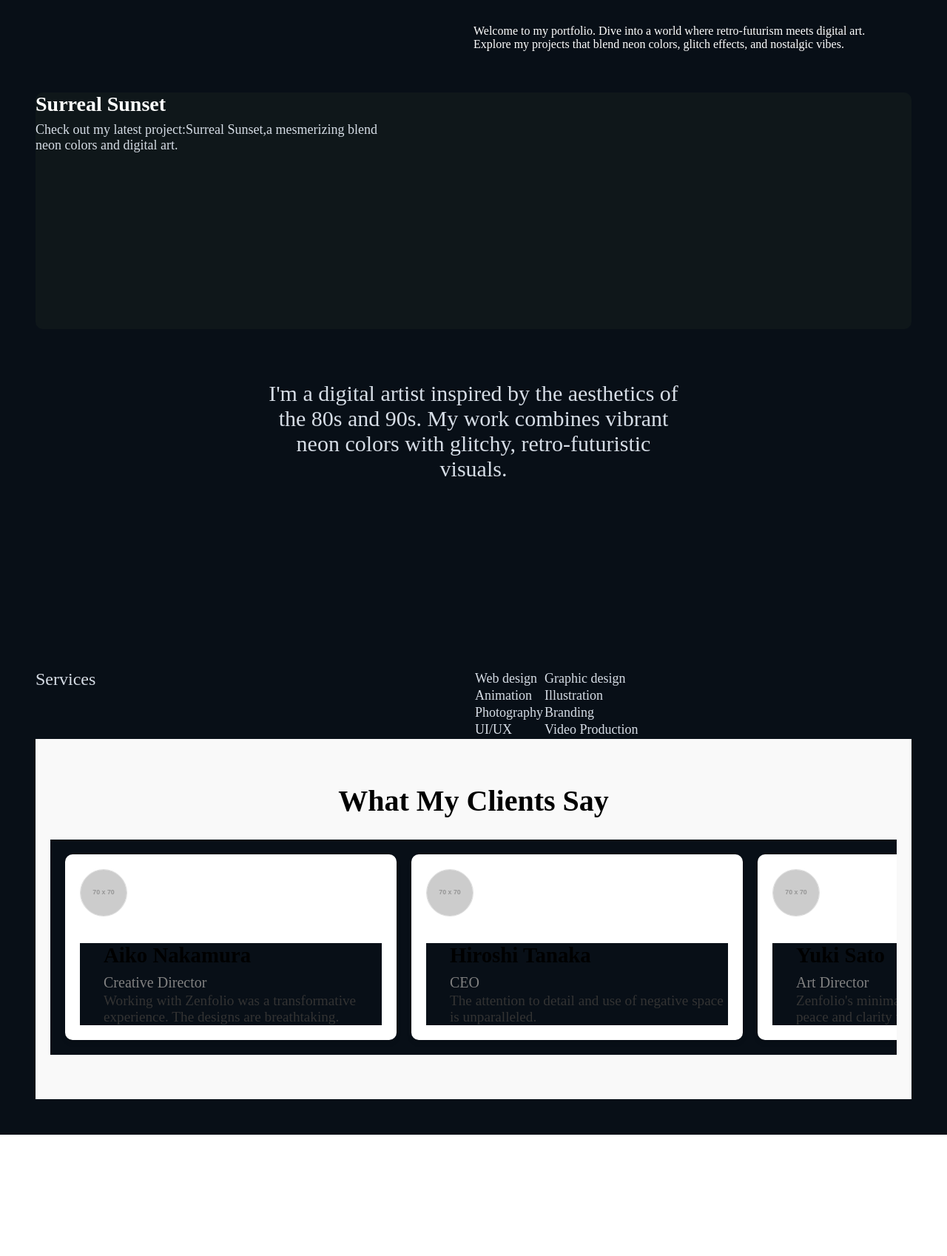
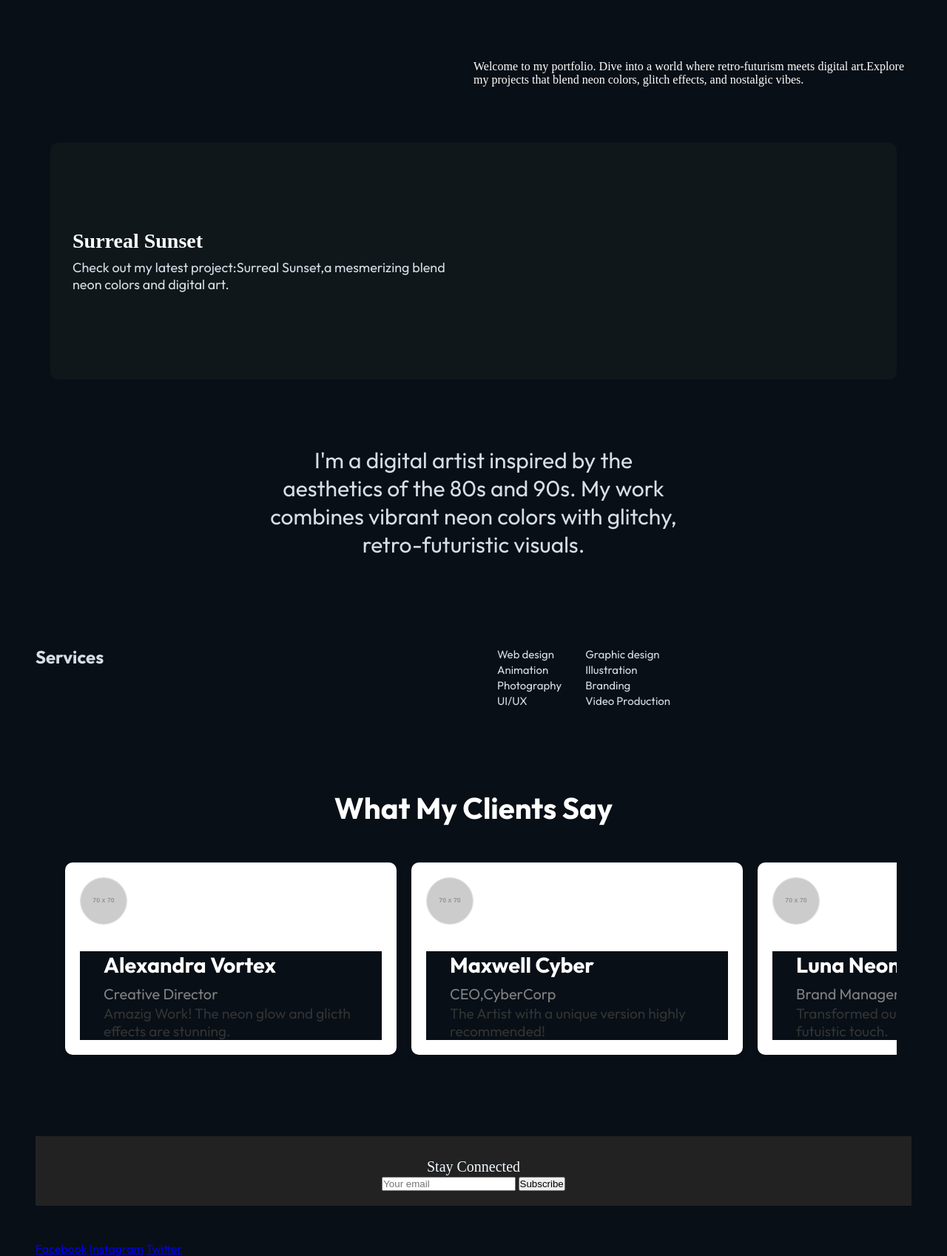
Before and after one commit to Ankita280609/capston, a plain HTML site: page index.html in a window 1280 px wide. Shown: the part 800-2498 px from the top of the page at 74% size. Before the commit the page ends 2334 px from the top, so only its background shows below. Drawn offline with Linux system fonts and the light colour scheme; placeholder pictures from the web are drawn by us.

```diff
--- a/index.html
+++ b/index.html
@@ -81,7 +81,7 @@
             </section>
             <div class="sectiondiv">
                 <div></div>
-                <div><p class="inter">Welcome to my portfolio. Dive into a world where retro-futurism meets digital art. Explore my projects that blend neon colors, glitch effects, and nostalgic vibes.</p></div>
+                <div><p class="inter">Welcome to my portfolio. Dive into a world where retro-futurism meets digital art.Explore my projects that blend neon colors, glitch effects, and nostalgic vibes.</p></div>
             </div>
             <div class="landingpage">
                 <div class="card">
@@ -138,36 +138,36 @@
                   <div class="testimonial-box">
                     <img src="https://via.placeholder.com/70" alt="Aiko Nakamura" class="profile-img">
                     <div class="testimonial-content">
-                      <h3>Aiko Nakamura</h3>
+                      <h3>Alexandra Vortex</h3>
                       <p class="role">Creative Director</p>
-                      <p>Working with Zenfolio was a transformative experience. The designs are breathtaking.</p>
+                      <p>Amazig Work! The neon glow and glicth effects are stunning.</p>
                     </div>
                   </div>
 
                   <div class="testimonial-box">
                     <img src="https://via.placeholder.com/70" alt="Hiroshi Tanaka" class="profile-img">
                     <div class="testimonial-content">
-                      <h3>Hiroshi Tanaka</h3>
-                      <p class="role">CEO</p>
-                      <p>The attention to detail and use of negative space is unparalleled.</p>
+                      <h3>Maxwell Cyber</h3>
+                      <p class="role">CEO,CyberCorp</p>
+                      <p>The Artist with a unique version highly recommended!</p>
                     </div>
                   </div>
 
                   <div class="testimonial-box">
                     <img src="https://via.placeholder.com/70" alt="Yuki Sato" class="profile-img">
                     <div class="testimonial-content">
-                      <h3>Yuki Sato</h3>
-                      <p class="role">Art Director</p>
-                      <p>Zenfolio's minimalist approach brings a sense of peace and clarity to our projects.</p>
+                      <h3>Luna Neon</h3>
+                      <p class="role">Brand Manager</p>
+                      <p>Transformed our brand with a retro-futuistic touch.</p>
                     </div>
                   </div>
 
                   <div class="testimonial-box">
                     <img src="https://via.placeholder.com/70" alt="Kenji Yamamoto" class="profile-img">
                     <div class="testimonial-content">
-                      <h3>Kenji Yamamoto</h3>
-                      <p class="role">Product Manager</p>
-                      <p>The subtle interactions and clean design make our website a joy to navigate.</p>
+                      <h3>Orion Glitch</h3>
+                      <p class="role">Art Director</p>
+                      <p>Incredible attention to detail and vibrant color.</p>
                     </div>
                   </div>
                 </div>
@@ -177,17 +177,17 @@
 
 
 
-                <!-- <footer class="footer">
+                 <footer class="footer">
                     <p style="font-size:20px;font-family:Plus Jakarta Sans;color: aliceblue;">Stay Connected</p>
                 <form class="s-form">
                     <input type="email" placeholder="Your email">
                     <button type="submit">Subscribe</button>
                 </form>
 
-            </div> -->
+            </div>
 
 
-                <!-- <div class="socials">
+                 <div class="socials">
                     <a href="#">Facebook</a>
                     <a href="#">Instagram</a>
                     <a href="#">Twitter</a>
@@ -199,4 +199,4 @@
 
 
 </body>
-</html> -->
+</html>
--- a/style.css
+++ b/style.css
@@ -4,6 +4,9 @@
   padding-right: 48px;
 
 
+}
+body{
+  font-family: Outfit;
 }
 
 * {
@@ -82,6 +85,9 @@
   height:100%;
   border-radius:20px;
 }
+.inter{
+  text-align: justify;
+}
 .first{
   font-size: 5px;
 }
@@ -90,6 +96,7 @@
   display: grid;
   grid-template-columns: repeat(3, 1fr);
   gap: 20px;
+  margin-bottom: 48px;
 }
 
 .project .first {
@@ -125,6 +132,11 @@
 .landingpage{
   width:100%;
   height:100%;
+  padding: 20px;
+
+  justify-content: left;
+  align-items: center;
+
 
 }
 .cardh{
@@ -138,15 +150,20 @@
   color:#D6DDE6;
 }
 .card{
+  display: flex;
+  flex-direction: column;
+  justify-content: center;
+  align-items: flex-start;
   margin-top: 20px;
   margin-left: 0;
   background-color: #A2D2600B;
   height:40vh;
   border-radius:10px;
+  padding-left: 30px;
 }
 .port{
   width:100%;
-    height:100%;
+  height: auto;
   display: flex;
   justify-content: center;
   align-items: center;
@@ -157,7 +174,7 @@
   text-align: center;
   padding:40px;
   width:50vw;
-    height:50vh;
+  height:auto;
 
 
 }
@@ -170,23 +187,42 @@
   margin-right: 30px;
 }
 .rowi{
+  display: flex;
+  flex-direction: column;
+
+
+  font-family: Outfit;
   display: grid;
   grid-template-columns: repeat(2,1fr);
-
+  padding-top: 48px;
+  padding-bottom: 48px;
 }
 .scndlast{
   font-size: 24px;
+  font-weight: bold;
   color:#D6DDE6
 }
 .scdmain{
-    font-size: 18px;
+  font-size: 15px;
   color:#D6DDE6;
 
 }
+
+.scdmain td {
+  text-align: left; /* Align content to the left */
+  padding-left: 30px; /* Add padding inside cells */
+}
+
+.scdmain td div {
+  margin-bottom: 10px;
+  color: white; /* Optional text color */
+  font-size: 18px; /* Adjust font size */
+}
 .testimonial-section {
+  color: white;
   width: 100%;
   padding: 60px 20px;
-    background-color: #F9F9F9;
+  background-color: #080F17;
   text-align: center;
 }
 .testimonial-section h2 {
@@ -269,7 +305,7 @@
 
 
 
-  /* .footer {
+ .footer {
   text-align: center;
   margin-top: 30px;
   padding: 20px 0;
@@ -310,4 +346,4 @@
 .footer p {
   margin: 10px 0 0;
   font-size: 0.9em;
-  } *
+}
```
Also changed, not shown: images/A collection of illuminated geometric shapes in vibrant neon colors against a deep purple background..png (added), images/A colorful, surreal landscape filled with floating geometric shapes and streams of neon light..png (added), images/A graphic design featuring vibrant neon colors and geometric shapes set against a surreal digital background..png (added), images/A lively urban street illuminated by colorful lights, with people socializing and engaging in various evening activities..png (added), images/A neon-lit cityscape at night with towering skyscrapers and glowing signs reflecting a futuristic cyberpunk atmosphere..png (added), images/A vibrant cityscape at night filled with neon lights and digital distortions creating a surreal atmosphere..png (added), images/A vibrant surreal sunset over a grid horizon with vivid shades of pink and purple, complemented by geometric shapes and glowing digital effects..png (added), images/A vibrant tropical landscape featuring tall palm trees with bright green fronds against a vivid sunset sky filled with warm pink, orange, and purple hues..png (added), images/A vibrant, glowing web design mockup showcasing geometric shapes and glitch effects against a dark background..png (added), 3 other files. Lines whose indentation alone changed are shown as unchanged.
